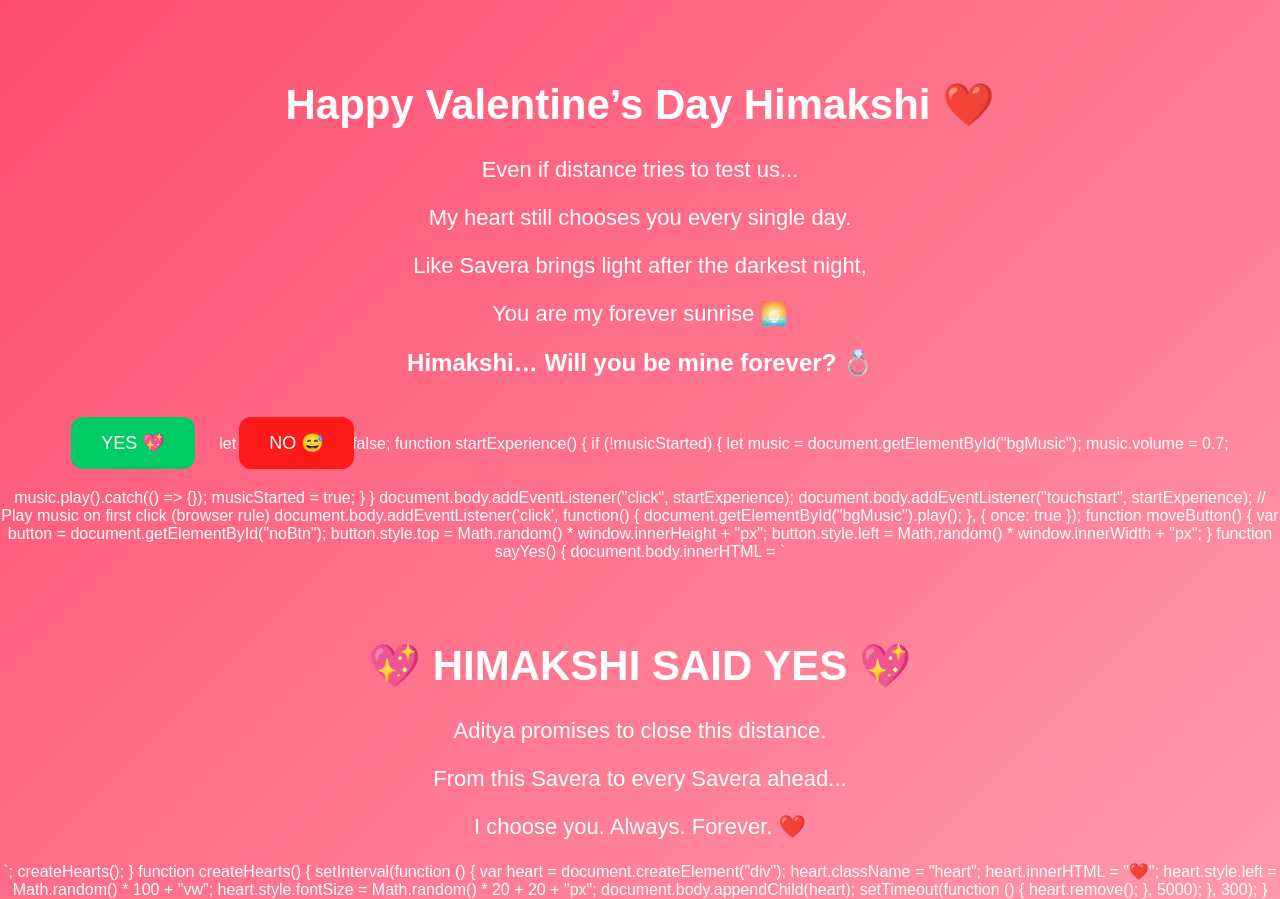
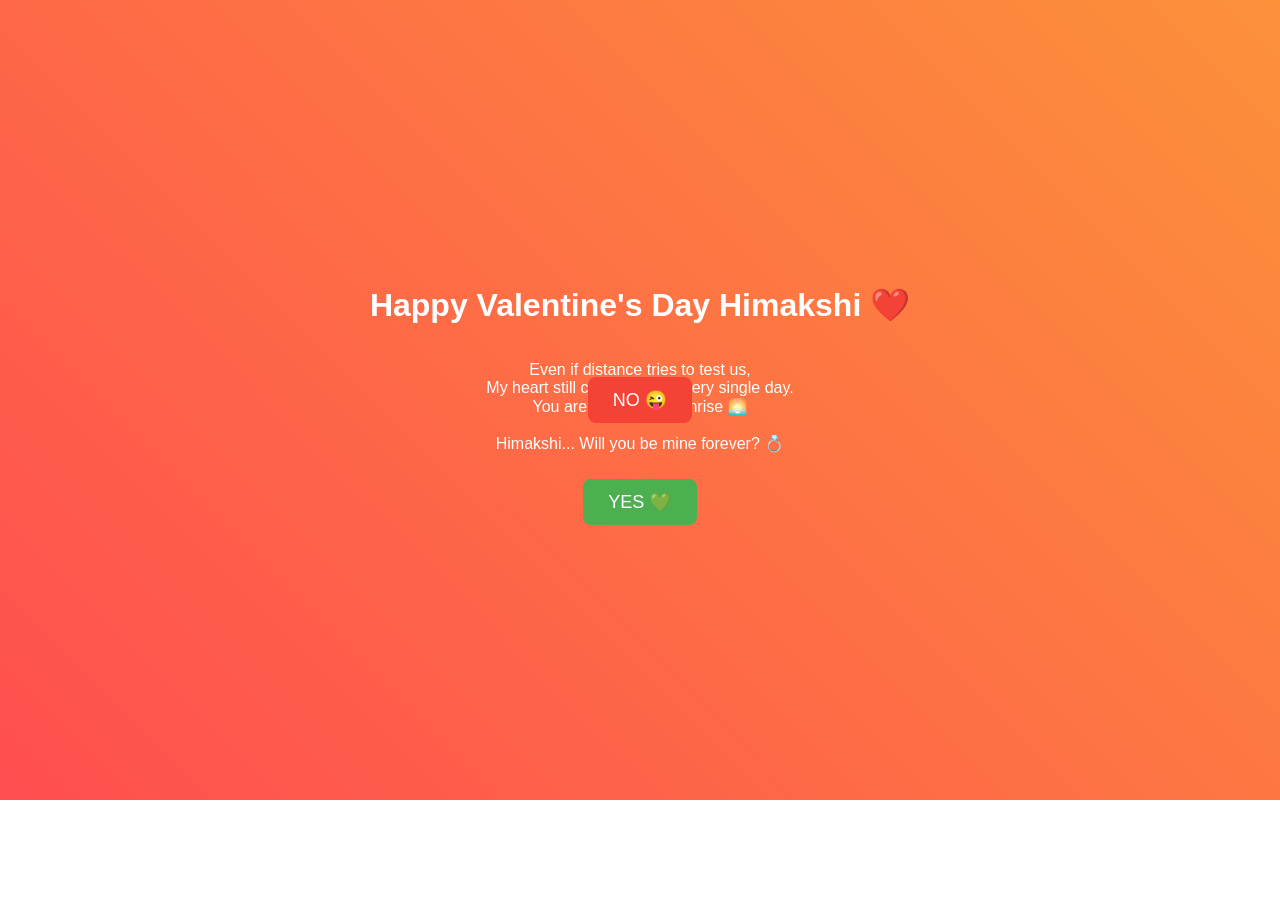
Before and after one commit to simpleguyaditya09-dev/Himaskshi-forever, a plain HTML site: page index.html in a window 1280 px wide. After the commit the page ends 800 px from the top, so only its background shows below. Drawn offline with Linux system fonts and the light colour scheme.

Commit message:
Update index.html

```diff
--- a/index.html
+++ b/index.html
@@ -1,103 +1,61 @@
 <!DOCTYPE html>
 <html>
 <head>
-    <title>For Himakshi ❤️</title>
+    <title>Happy Valentine's Day Himakshi ❤️</title>
     <meta name="viewport" content="width=device-width, initial-scale=1.0">
-
     <style>
         body {
             margin: 0;
-            padding: 0;
-            background: linear-gradient(135deg, #ff4d6d, #ff99ac);
+            height: 100vh;
+            background: linear-gradient(45deg, #ff4e50, #fc913a);
+            display: flex;
+            justify-content: center;
+            align-items: center;
             text-align: center;
-            font-family: 'Arial', sans-serif;
-            overflow: hidden;
+            font-family: Arial, sans-serif;
             color: white;
-        }
-
-        h1 {
-            margin-top: 80px;
-            font-size: 42px;
-        }
-
-        p {
-            font-size: 22px;
-            padding: 0 20px;
+            flex-direction: column;
         }
 
         button {
-            padding: 15px 30px;
+            padding: 12px 25px;
+            margin: 10px;
             font-size: 18px;
-            margin: 20px;
             border: none;
-            border-radius: 12px;
+            border-radius: 8px;
             cursor: pointer;
-            transition: 0.3s;
         }
 
         #yesBtn {
-            background-color: #00cc66;
+            background-color: #4CAF50;
             color: white;
         }
 
         #noBtn {
-            background-color: #ff1a1a;
+            background-color: #f44336;
             color: white;
             position: absolute;
         }
-
-        .heart {
-            position: absolute;
-            animation: float 5s linear infinite;
-        }
-
-        @keyframes float {
-            from { transform: translateY(100vh); opacity: 1; }
-            to { transform: translateY(-10vh); opacity: 0; }
-        }
     </style>
 </head>
-
 <body>
 
-<h1>Happy Valentine’s Day Himakshi ❤️</h1>
+<h1>Happy Valentine's Day Himakshi ❤️</h1>
+<p>
+Even if distance tries to test us,<br>
+My heart still chooses you every single day.<br>
+You are my forever sunrise 🌅<br><br>
+Himakshi... Will you be mine forever? 💍
+</p>
 
-<p>Even if distance tries to test us...</p>
-<p>My heart still chooses you every single day.</p>
-<p>Like Savera brings light after the darkest night,</p>
-<p>You are my forever sunrise 🌅</p>
-
-<h2>Himakshi… Will you be mine forever? 💍</h2>
-
-<button id="yesBtn" onclick="sayYes()">YES 💖</button>
-<button id="noBtn" onmouseover="moveButton()">NO 😅</button>
+<button id="yesBtn" onclick="sayYes()">YES 💚</button>
+<button id="noBtn" onmouseover="moveButton()">NO 😜</button>
 
 <audio id="bgMusic" loop>
     <source src="savera.mp3" type="audio/mpeg">
 </audio>
 
-</script>
-let musicStarted = false;
-
-function startExperience() {
-    if (!musicStarted) {
-        let music = document.getElementById("bgMusic");
-        music.volume = 0.7;
-        music.play().catch(() => {});
-        musicStarted = true;
-    }
-}
-
-document.body.addEventListener("click", startExperience);
-document.body.addEventListener("touchstart", startExperience);
-</script>
-
-
-    // Play music on first click (browser rule)
-    document.body.addEventListener('click', function() {
-        document.getElementById("bgMusic").play();
-    }, { once: true });
-
+<script>
 function moveButton() {
     var button = document.getElementById("noBtn");
     button.style.top = Math.random() * window.innerHeight + "px";
@@ -105,30 +63,13 @@ document.body.addEventListener("touchstart", startExperience);
 }
 
 function sayYes() {
-        document.body.innerHTML = `
-            <h1>💖 HIMAKSHI SAID YES 💖</h1>
-            <p>Aditya promises to close this distance.</p>
-            <p>From this Savera to every Savera ahead...</p>
-            <p>I choose you. Always. Forever. ❤️</p>
-        `;
-        createHearts();
+    document.body.innerHTML = "<h1>HIMAKSHI SAID YES ❤️</h1>";
 }
 
-    function createHearts() {
-        setInterval(function () {
-            var heart = document.createElement("div");
-            heart.className = "heart";
-            heart.innerHTML = "❤️";
-            heart.style.left = Math.random() * 100 + "vw";
-            heart.style.fontSize = Math.random() * 20 + 20 + "px";
-            document.body.appendChild(heart);
-
-            setTimeout(function () {
-                heart.remove();
-            }, 5000);
-        }, 300);
-    }
-
+document.addEventListener("click", function () {
+    var music = document.getElementById("bgMusic");
+    music.play().catch(function(error) {});
+}, { once: true });
 </script>
 
 </body>
```
Lines whose indentation alone changed are shown as unchanged.
